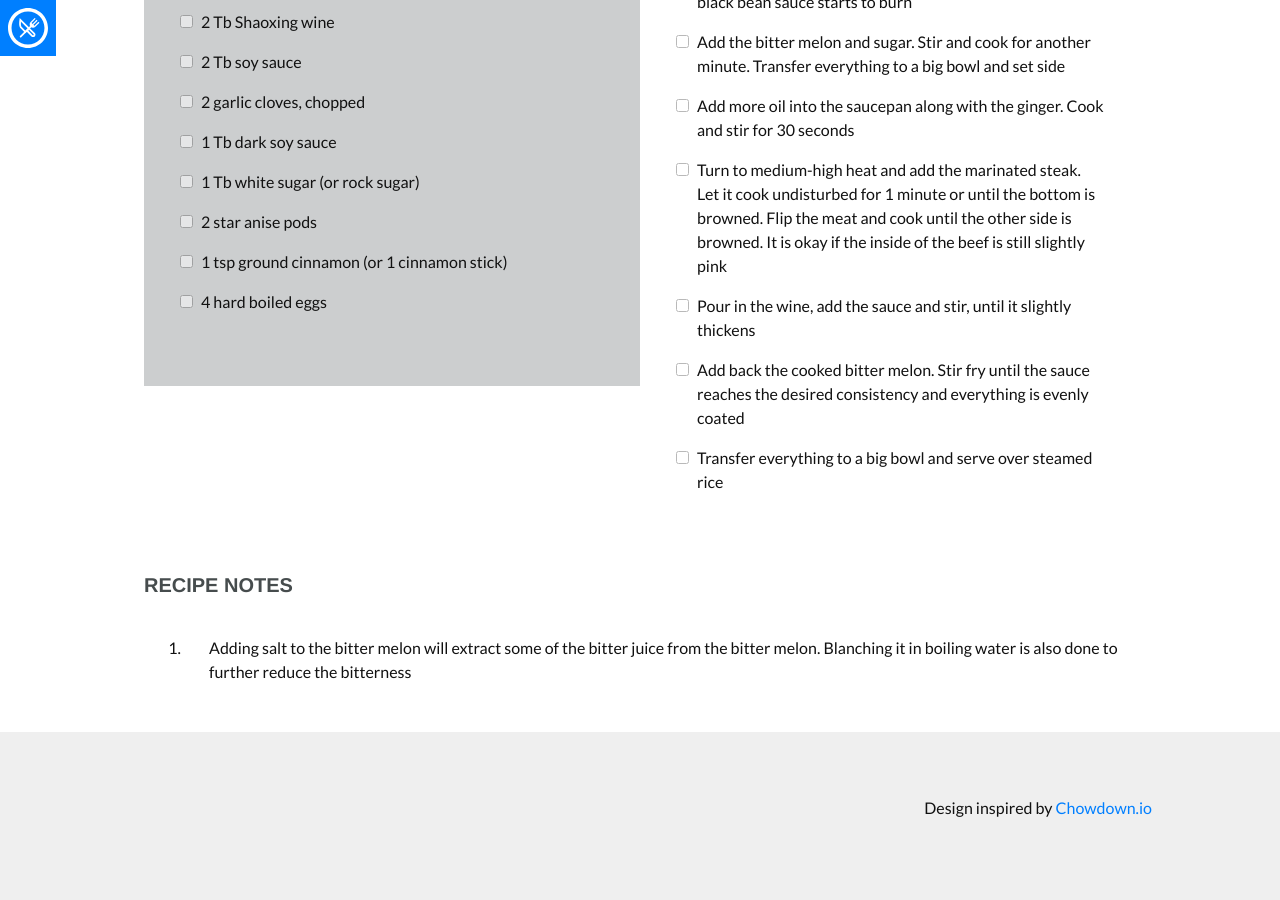
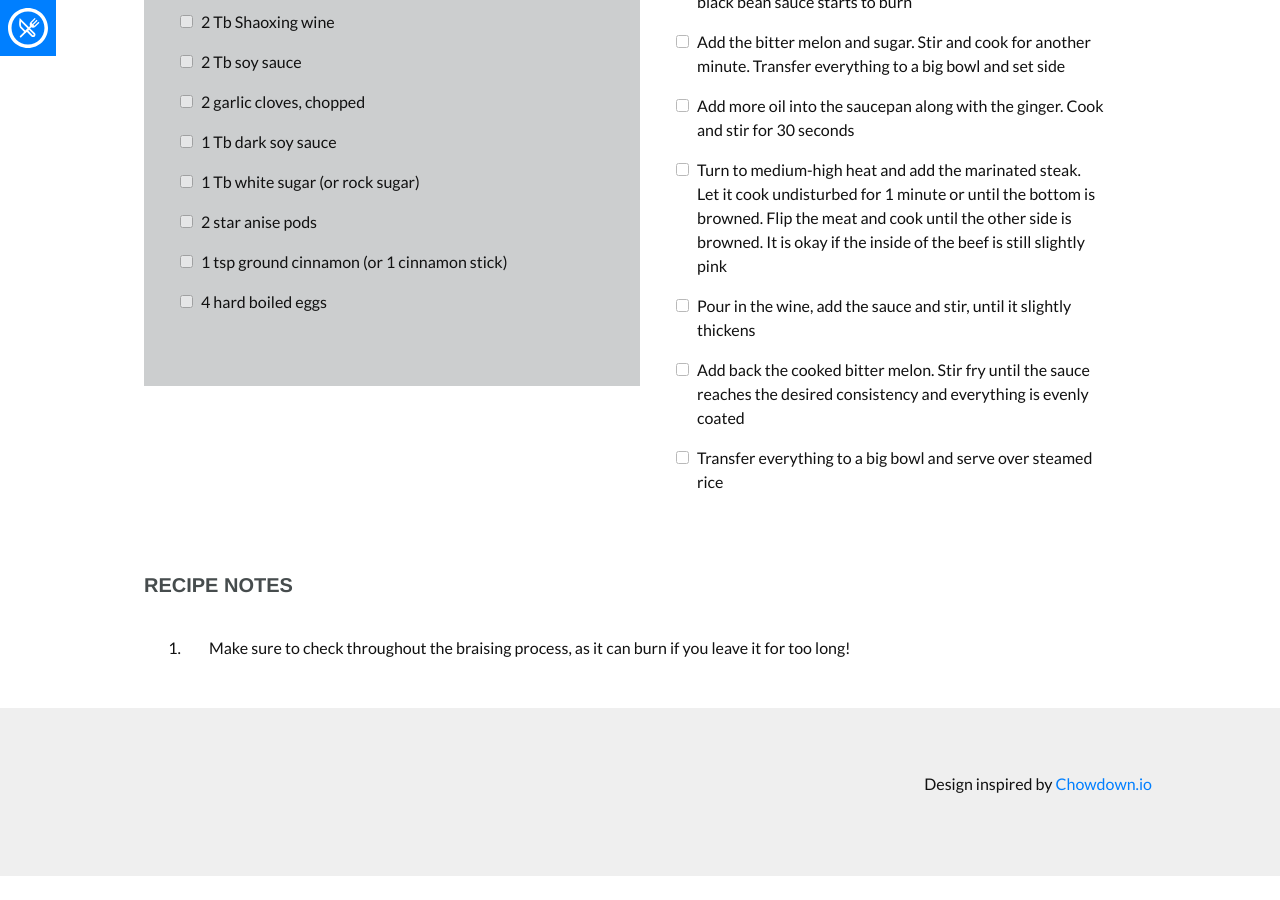
Before and after one commit to phoebeast/phoebeast.github.io, a Jekyll site: the page built from _recipes/lu-rou-fan2.md, in a window 1280 px wide and 900 px high, scrolled down 2141 px. Built offline with Jekyll 4.4.1, drawn with Linux system fonts in a browser that asks for light colours; nearby versions of some CDN libraries; some web fonts are replaced; after the commit the page ends 3017 px from its top, so only the background shows below that.

Commit message:
Update recipe

```diff
--- a/_recipes/lu-rou-fan2.md
+++ b/_recipes/lu-rou-fan2.md
@@ -52,6 +52,6 @@ instructions:
 - Transfer everything to a big bowl and serve over steamed rice
 
 notes:
-- Adding salt to the bitter melon will extract some of the bitter juice from the bitter melon. Blanching it in boiling water is also done to further reduce the bitterness
+- Make sure to check throughout the braising process, as it can burn if you leave it for too long!
 
 ---
```
